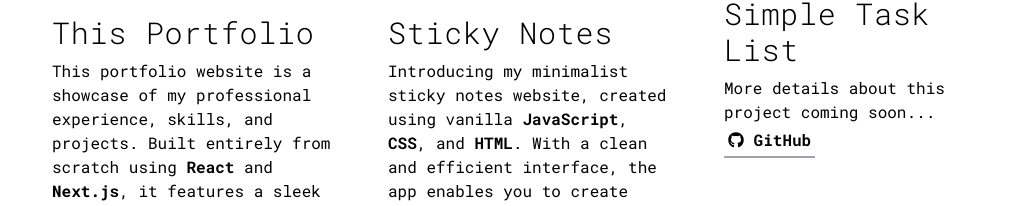
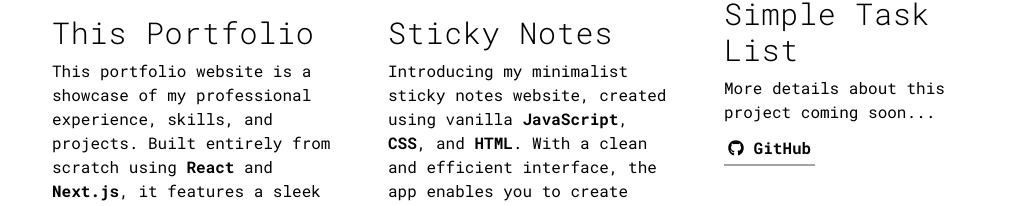
Before and after one commit to SaschaVII/portfolio, a Next.js app: page /work in a window 1280 px wide. Shown: the part 582-788 px from the top of the page, without its empty margins (112-1148 px from the left). Built offline with nearby package versions, Linux system fonts and the light colour scheme.

Commit message:
Minor style changes

```diff
--- a/pages/work.js
+++ b/pages/work.js
@@ -39,7 +39,7 @@
                         </ProjectCard>
                         <ProjectCard title="Simple Task List" projectUrl="https://github.com/SaschaVII/task-list-app" thumbnailSrc="/taskListApp_thumbnail.png">
                             <p>More details about this project coming soon...</p>
-                            <Button type="secondary" onClick={handleTaskListAppProjClick}><FaGithub /> GitHub</Button>
+                            <Button className="mt-2" type="secondary" onClick={handleTaskListAppProjClick}><FaGithub /> GitHub</Button>
                         </ProjectCard>
                         {/* <ProjectCard title="Project Title 2" thumbnailSrc="https://placekitten.com/375/375">
                             <p>Project Description...</p>
```
